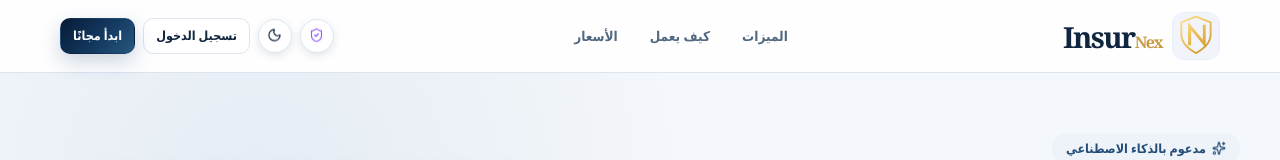
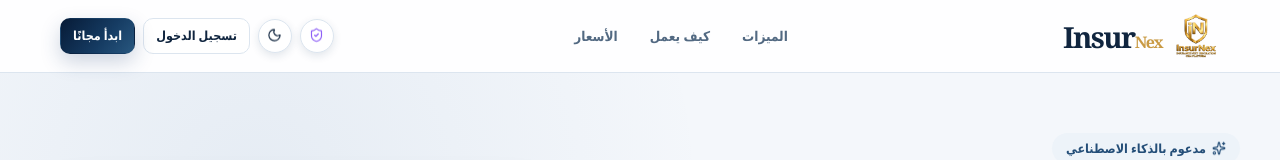
Before and after one commit to eslamshahin1087-lab/InsurNex, a React (Vite) app: page /welcome in a window 1280 px wide. Shown: the top 160 px of the page. Built offline with nearby package versions, Linux system fonts and the light colour scheme; no server answers; a web font is replaced by a local one.

Commit message:
feat(branding): use supplied InsurNex emblem in app logo

```diff
--- a/src/components/Logo.tsx
+++ b/src/components/Logo.tsx
@@ -7,15 +7,21 @@ type LogoProps = Pick<HTMLAttributes<HTMLSpanElement>, 'className' | 'id' | 'sty
   variant?: LogoVariant;
 };
 
-const MARK_LIGHT = '/branding/insurnex-mark-light.svg';
-const MARK_DARK = '/branding/insurnex-mark-dark.svg';
-const STACKED_LOGO = '/branding/logo-light.png';
+// This transparent PNG is the exact supplied InsurNex artwork already stored in
+// public/branding/logo-light.png. It is used in both themes to preserve the
+// supplied gold finish without adding a theme-dependent background rectangle.
+const BRAND_ARTWORK = '/branding/logo-light.png';
+const STACKED_LOGO = BRAND_ARTWORK;
 
 function BrandMark({ label, className = '' }: { label: string; className?: string }) {
   return (
     <span className={`inx-logo-mark ${className}`.trim()} role="img" aria-label={label}>
-      <img className="inx-logo-mark-light" src={MARK_LIGHT} alt="" aria-hidden="true" />
-      <img className="inx-logo-mark-dark" src={MARK_DARK} alt="" aria-hidden="true" />
+      <img
+        className="inx-logo-mark-artwork"
+        src={BRAND_ARTWORK}
+        alt=""
+        aria-hidden="true"
+      />
     </span>
   );
 }
```
